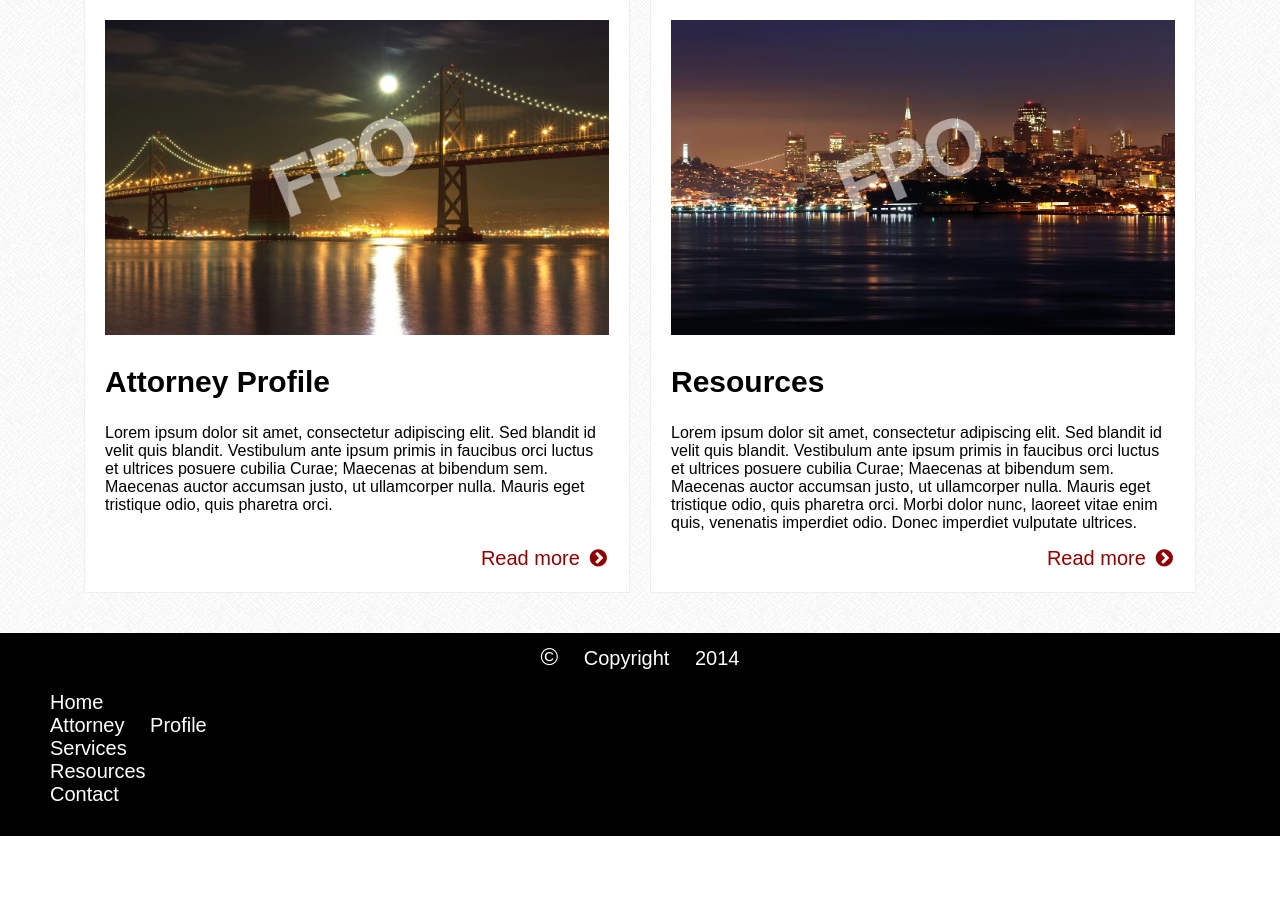
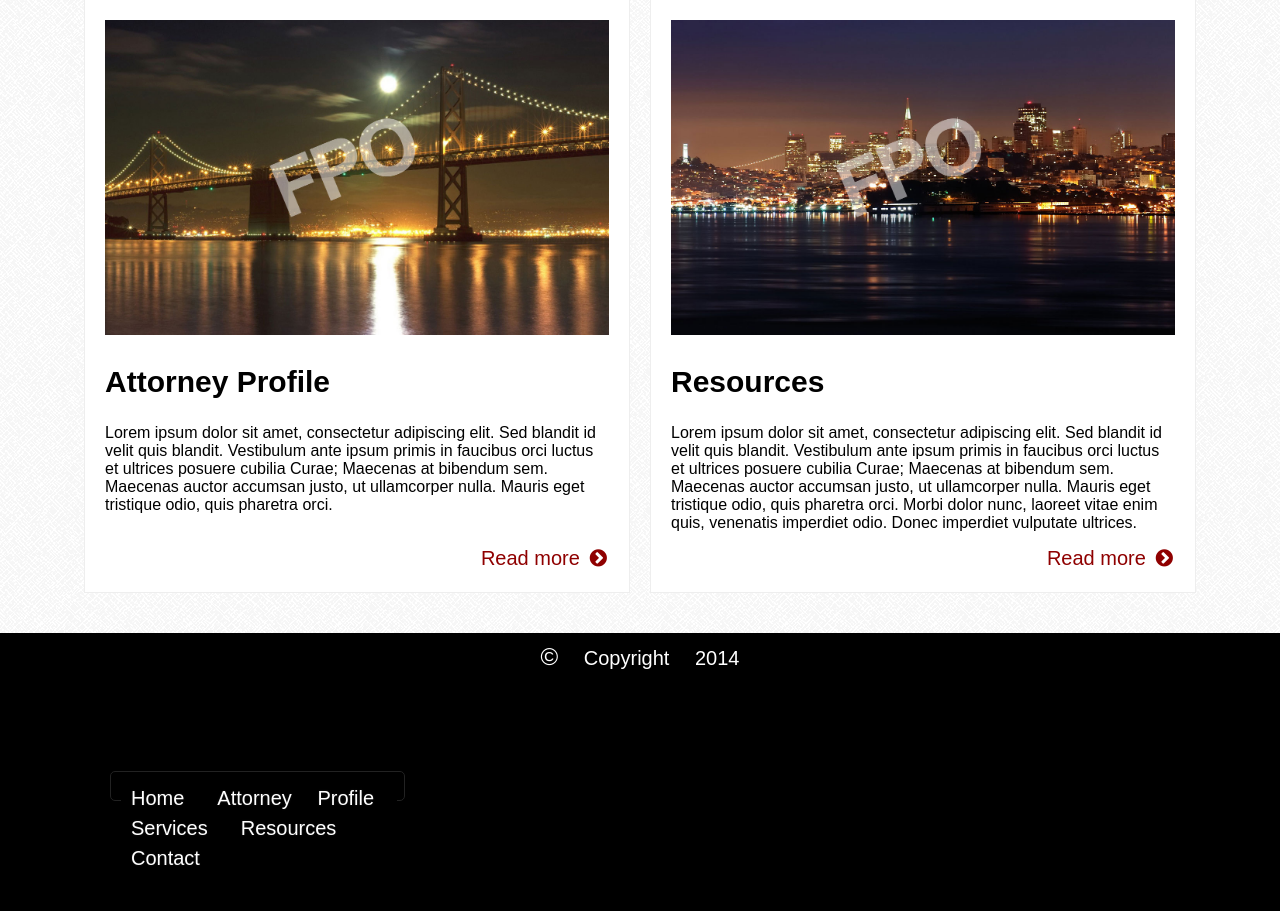
Before and after one commit to mv2sa/bolhufasLaw, a PHP site: page / in a window 1280 px wide. Shown: the part 695-1606 px from the top of the page. Before the commit the page ends 1531 px from the top, so only its background shows below. Run offline with PHP 8.4, Linux system fonts and the light colour scheme; some libraries are stand-ins or nearby versions; some web fonts are replaced.

Commit message:
Contact and breadcrumb changes

```diff
--- a/css/main.css
+++ b/css/main.css
@@ -162,6 +162,49 @@ main {
     text-decoration: none;
     word-spacing: 1em;
 }
+#breadcrumbs html{
+    background:#222;
+    font-size:12px;
+    font-family:Arial;
+}
+
+ul#breadcrumbs{
+    list-style:none;
+    /* optional */
+    margin:100px;
+    padding:10px 2px 10px 10px;
+    background:#000;
+    width:295px;
+    height:30px;
+    border-radius:5px;
+    border:1px solid #222;
+    -moz-box-shadow:0 0 3px 0 #000;
+}
+ul#breadcrumbs li{
+    float:left;
+    background:#000;
+    height:30px;
+    padding:0 23px 0 10px;
+    text-align:center;
+    text-decoration:none;
+    color:#fff;
+    line-height:32px;
+}
+ul#breadcrumbs li.active{
+    background:#fff;
+    color:#000;
+}
+ul#breadcrumbs li a{
+    display:block;
+    text-decoration:none;
+    color:#fff;
+    line-height:32px;
+    text-shadow:0 0 2px #222;
+}
+ul#breadcrumbs li a:hover{
+    color:#a2ff00;
+}
+
 
 /* Landing Page */
 .ma-wrapper {
@@ -483,6 +526,7 @@ textarea {
     display: block;
     text-align: center;
 }
+
 /* ==========================================================================
    Media Queries
    ========================================================================== */
```
Also changed, not shown: contactUs.html (+9 -2 lines).
